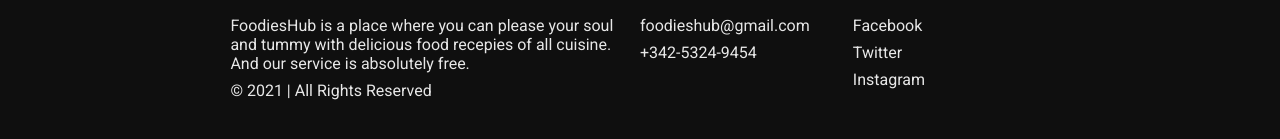
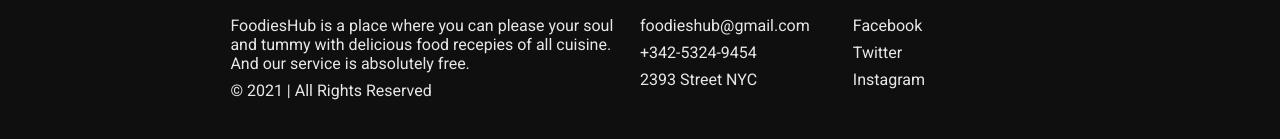
Before and after one commit to Masum-Arifin/FoodiesHub, a React (Create React App) app: page /settings in a window 1280 px wide. Shown: the part 875-1014 px from the top of the page. Built offline with nearby package versions, Linux system fonts and the light colour scheme.

Commit message:
new code

```diff
--- a/src/components/Footer.js
+++ b/src/components/Footer.js
@@ -10,7 +10,7 @@ export default function Footer(){
                 <p className="title">Contact Us</p>
                 <p>foodieshub@gmail.com</p>
                 <p>+342-5324-9454</p>
-                {/* <p>2393 Street NYC</p> */}
+                <p>2393 Street NYC</p>
             </div>
             <div className="footer-section">
                 <p className="title">Socials</p>
```
